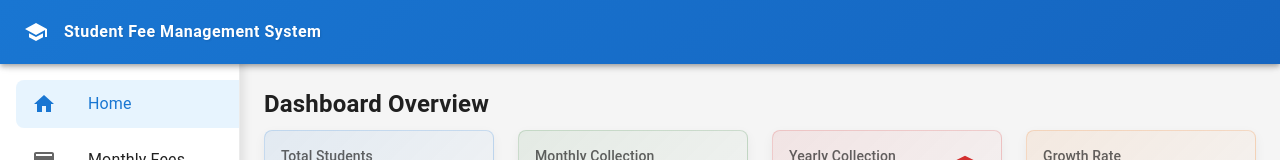
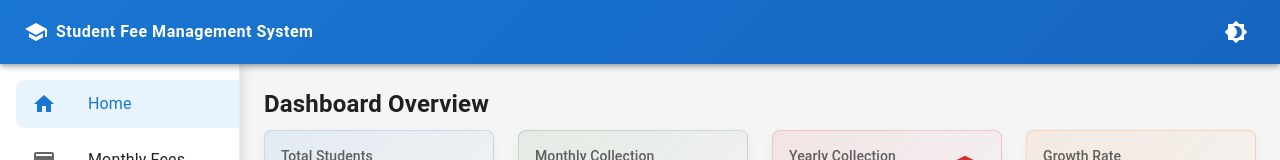
Before and after one commit to engkufizz/Fee_Management_System, a React (Create React App) app in the folder frontend/: page / in a window 1280 px wide. Shown: the top 160 px of the page. Built offline with nearby package versions, Linux system fonts and the light colour scheme; no server answers.

Commit message:
Update Header.jsx

```diff
--- a/frontend/src/components/Layout/Header.jsx
+++ b/frontend/src/components/Layout/Header.jsx
@@ -10,18 +10,29 @@ import {
 } from '@mui/material';
 import MenuIcon from '@mui/icons-material/Menu';
 import SchoolIcon from '@mui/icons-material/School';
+import Brightness4Icon from '@mui/icons-material/Brightness4'; // Dark mode icon
+import Brightness7Icon from '@mui/icons-material/Brightness7'; // Light mode icon
+import { useApp } from '../../contexts/AppContext'; // Import useApp hook
 
 const Header = ({ onMenuClick }) => {
-  const theme = useTheme();
+  const theme = useTheme(); // Can still use theme for styling the header itself
   const isMobile = useMediaQuery(theme.breakpoints.down('md'));
+  const { mode, toggleColorMode } = useApp(); // Get mode and toggle function
 
   return (
     <AppBar
       position="fixed"
       sx={{
         zIndex: theme.zIndex.drawer + 1,
-        background: 'linear-gradient(135deg, #1976d2 0%, #1565c0 100%)',
+        // Adjust background for dark mode if needed, or let theme handle it
+        background: mode === 'light'
+          ? 'linear-gradient(135deg, #1976d2 0%, #1565c0 100%)'
+          : theme.palette.background.paper, // Example dark mode background
+        color: theme.palette.getContrastText(
+          mode === 'light' ? theme.palette.primary.main : theme.palette.background.paper
+        ) // Ensure text color contrasts
       }}
+      enableColorOnDark // Ensures AppBar color applies in dark mode
     >
       <Toolbar>
         {isMobile && (
@@ -35,7 +46,7 @@ const Header = ({ onMenuClick }) => {
             <MenuIcon />
           </IconButton>
         )}
-        <SchoolIcon sx={{ display: { xs: 'none', sm: 'block' }, mr: 2 }} />
+        <SchoolIcon sx={{ display: { xs: 'none', sm: 'block' }, mr: 1, color: 'inherit' }} />
         <Typography
           variant="h6"
           noWrap
@@ -44,11 +55,15 @@ const Header = ({ onMenuClick }) => {
             flexGrow: 1,
             fontWeight: 600,
             letterSpacing: '0.5px',
-            textShadow: '1px 1px 2px rgba(0,0,0,0.1)',
+            // textShadow: '1px 1px 2px rgba(0,0,0,0.1)', // May not look good in dark mode
           }}
         >
           Student Fee Management System
         </Typography>
+        {/* Dark Mode Toggle Button */}
+        <IconButton sx={{ ml: 1 }} onClick={toggleColorMode} color="inherit">
+          {mode === 'dark' ? <Brightness7Icon /> : <Brightness4Icon />}
+        </IconButton>
       </Toolbar>
     </AppBar>
   );
```
